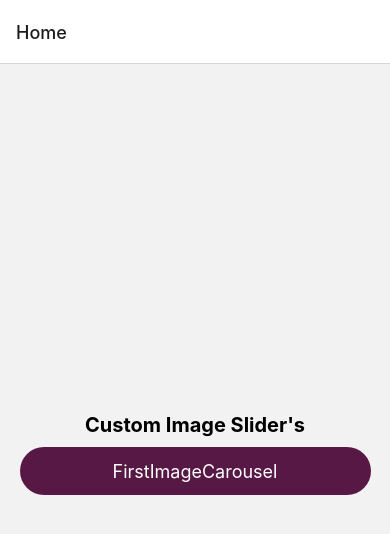
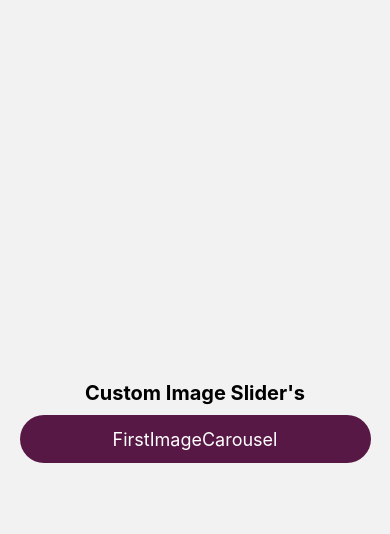
Before and after one commit to usmanjutt47/Practice, a React Native app: screen / in a window 390 px wide. Shown: the top 534 px of the page. Built offline with nearby package versions, Linux system fonts and the light colour scheme.

Commit message:
Update App.js

```diff
--- a/App.js
+++ b/App.js
@@ -8,6 +8,7 @@ import {
 import { StatusBar } from "expo-status-bar";
 import Home from "./screens/Home";
 import FirstImageCarousel from "./screens/FirstImageCarousel/FirstImageCarousel";
+import OnBoarding from "./screens/OnBoarding/OnBoarding";
 
 const Stack = createStackNavigator();
 
@@ -16,15 +17,16 @@ export default function App() {
     <NavigationContainer>
       <Stack.Navigator
         initialRouteName="Home"
-        screenOptions={{ ...TransitionPresets.ModalSlideFromBottomIOS }}
+        screenOptions={{
+          ...TransitionPresets.ModalSlideFromBottomIOS,
+          headerShown: false,
+        }}
       >
         <Stack.Screen name="Home" component={Home} />
-        <Stack.Screen
-          name="1"
-          component={FirstImageCarousel}
-          options={{ title: "Image Carousel" }}
-        />
+        <Stack.Screen name="Parallax Carousel" component={FirstImageCarousel} />
+        <Stack.Screen name="OnBoarding" component={OnBoarding} />
       </Stack.Navigator>
+
       <StatusBar style="auto" />
     </NavigationContainer>
   );
```
